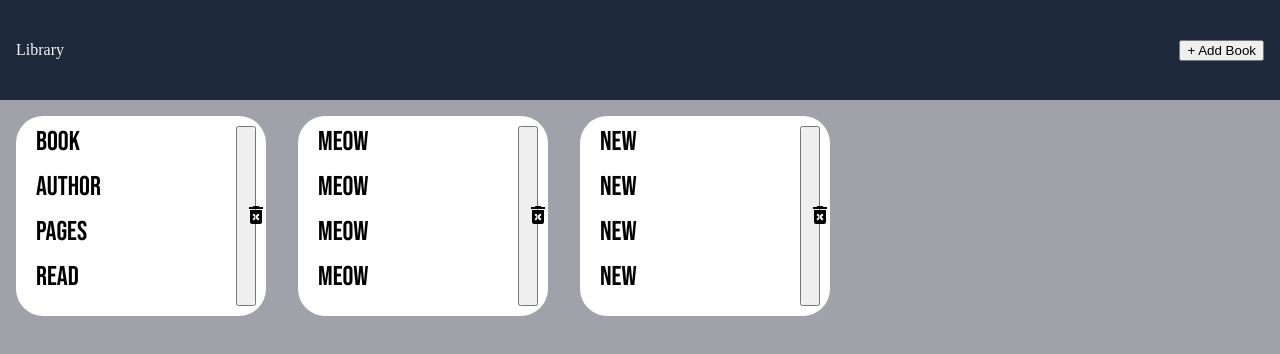
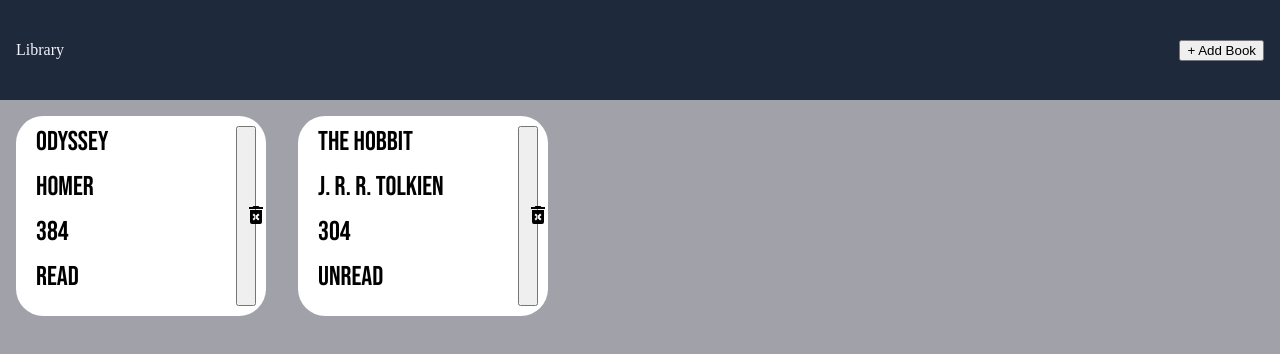
Before and after one commit to CraigYeoman/library, a plain HTML site: page index.html in a window 1280 px wide. Shown: the top 354 px of the page. Drawn offline with Linux system fonts and the light colour scheme.

Commit message:
Finished delete button.  Working on Add Book button

```diff
--- a/books.js
+++ b/books.js
@@ -1,5 +1,6 @@
 //Query Selectors
 const libraryContainer = document.querySelector('[data-library-container]');
+const addBookButton = document.querySelector('[data-add-book]');
 
 const bookTemplate = document.getElementById('book-template');
 
@@ -10,65 +11,52 @@ function Book(title, author, pages, read) {
     this.author = author
     this.pages = pages
     this.read = read
+    this.id = library.length;
 }
 
-const theHobbit = new Book("meow", "meow", "meow", "meow");
-const theHobbo = new Book("new", "new", "new", "new");
+const theOdyssey = new Book("Odyssey", "Homer", "384", "Read");
+library.push(theOdyssey);
+const theHobbit = new Book("The Hobbit", "J. R. R. Tolkien", "304", "Unread");
 library.push(theHobbit);
-library.push(theHobbo);
 
 function populateLibrary() {
-    //clearElement(libraryContainer);
+    clearElement(libraryContainer);
     library.forEach(book => {
         const bookElement = document.importNode(bookTemplate.content, true);
-        const bookName = bookElement.querySelector('[book-name]');
-        bookName.textContent = book.title;
+        const booktitle = bookElement.querySelector('[book-title]');
+        booktitle.textContent = book.title;
         const bookAuthor = bookElement.querySelector('[book-author]');
         bookAuthor.textContent = book.author;
         const bookPages = bookElement.querySelector('[book-pages]');
         bookPages.textContent = book.pages;
         const bookRead = bookElement.querySelector('[book-read]');
         bookRead.textContent = book.read;
+        const deleteButton = bookElement.querySelector('[delete-button]')
+        if (book.id === library.findIndex(i => i.title === book.title)) {
+            deleteButton.id = book.id
+        } else {book.id = library.findIndex(i => i.title === book.title);
+            deleteButton.id = book.id;
+        }
         libraryContainer.appendChild(bookElement);
-
-        // const bookElement = document.createElement('div');
-        // bookElement.classList.add('book');
-        // libraryContainer.appendChild(bookElement);
-        // const bookInfoElement = document.createElement('div');
-        // bookInfoElement.classList.add('book-info');
-        // bookElement.appendChild(bookInfoElement);
-        // let deleteButton = document.createElement('button');
-        // deleteButton.classList.add('delete');
-        // bookElement.appendChild(deleteButton);
-        // let deleteSvg = document.createElement('img');
-        // deleteSvg.src = 'svg/delete.svg';
-        // deleteButton.appendChild(deleteSvg);
-        // // let i = 0;
-        // const bookDetails = document.createElement('div');
-        // bookDetails.classList.add('book-details');
-        // bookDetails.textContent = book.title;
-        // bookDetails.textContent = book.author;
-        // bookInfoElement.appendChild(bookDetails);
-        //console.log(book.title)
-
-        // while (i < library.length) {
-        //     let object = library[i];
-        //     for (const prop in object) {
-        //         const bookDetails = document.createElement('div');
-        //         bookDetails.classList.add('book-details');
-        //         bookDetails.textContent = object[prop];
-        //         bookInfoElement.appendChild(bookDetails);
-
-        //     }
-        //     i++;
-        // }
     })
 }
 
-//function clearElement(element) {
-    //while(element.firstChild){
-    //    element.removeChild(element.firstChild);
-   // }
-//}
+function clearElement(element) {
+    while(element.firstChild){
+        element.removeChild(element.firstChild);
+    }
+}
+
+libraryContainer.addEventListener('click', event => {
+    if(event.target.tagName.toLowerCase() === 'button') {
+        library.splice(event.target.id, 1);
+        populateLibrary();
+
+    }
+})
+
+addBookButton.addEventListener('click', event => {
+    console.log('click')
+})
 
 populateLibrary();
--- a/index.html
+++ b/index.html
@@ -12,7 +12,7 @@
     <div class="container">
         <div class="header">
             <div class="title">Library</div>
-            <button class="add-book-button" id="add-book-button">+ Add Book</button>
+            <button class="add-book-button" data-add-book>+ Add Book</button>
         </div>
         <div class="library" id="library" data-library-container>
             <div class="book">
@@ -51,12 +51,12 @@
     <template id="book-template">
         <div class="book">
             <div class="book-info">
-                <div class="book-details" book-name></div>
+                <div class="book-details" book-title></div>
                 <div class="book-details" book-author></div>
                 <div class="book-details" book-pages></div>
                 <div class="book-details" book-read></div>
             </div>
-            <button class="delete">
+            <button class="delete" delete-button>
                 <img src="svg/delete.svg">
             </button>
         </div>
```
